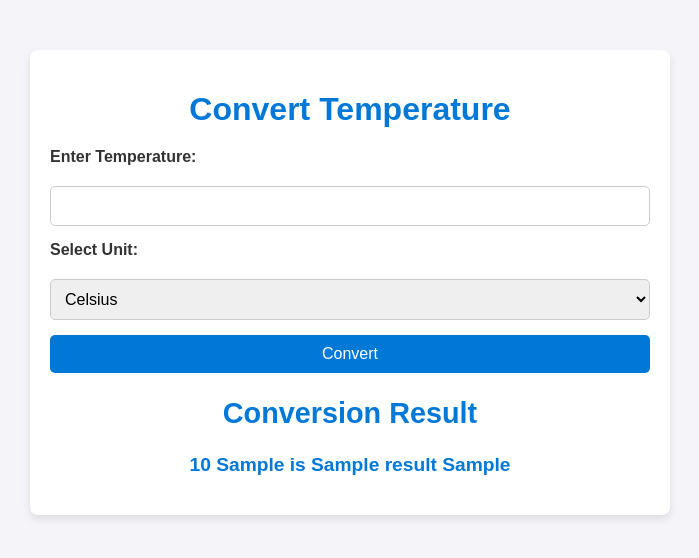
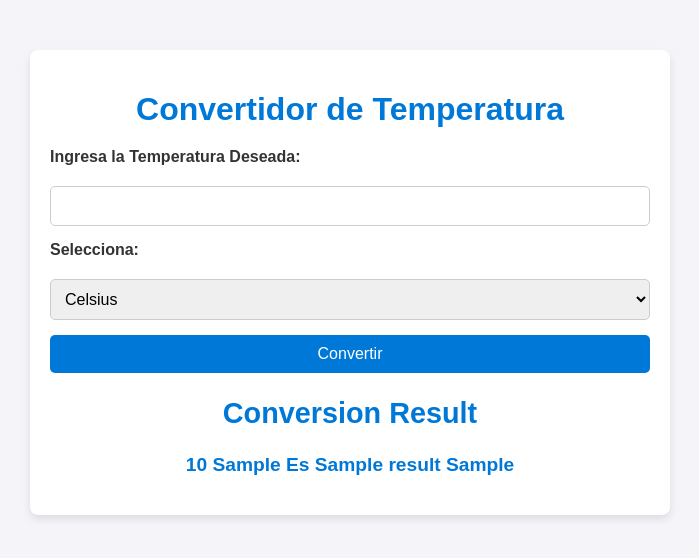
Before and after one commit to JeonliPg/temperature-converter, a Flask app: template templates/index.html in a window 1280 px wide. Shown: the top 558 px of the page, without its empty margins (290-989 px from the left). Run offline with Flask 3, Linux system fonts and the light colour scheme; the template is opened without the code that fills it: most values are stand-ins (such as "Sample title", 1, 10 or a date in 2020).

Commit message:
Cambios Español

```diff
--- a/templates/index.html
+++ b/templates/index.html
@@ -8,22 +8,22 @@
 </head>
 <body>
     <div class="container">
-        <h1>Convert Temperature</h1>
+        <h1>Convertidor de Temperatura</h1>
         <form action="/convert" method="POST">
-            <label for="temperature">Enter Temperature:</label>
+            <label for="temperature">Ingresa la Temperatura Deseada:</label>
             <input type="number" id="temperature" name="temperature" step="0.01" required>
-            <label for="unit">Select Unit:</label>
+            <label for="unit">Selecciona:</label>
             <select id="unit" name="unit">
                 <option value="C">Celsius</option>
                 <option value="F">Fahrenheit</option>
             </select>
-            <button type="submit">Convert</button>
+            <button type="submit">Convertir</button>
         </form>
 
         {% if result is not none %}
             <div class="result">
                 <h2>Conversion Result</h2>
-                <p>{{ original_temp }} {{ original_unit }} is {{ result }} {{ converted_unit }}</p>
+                <p>{{ original_temp }} {{ original_unit }} Es {{ result }} {{ converted_unit }}</p>
             </div>
         {% endif %}
     </div>
```
